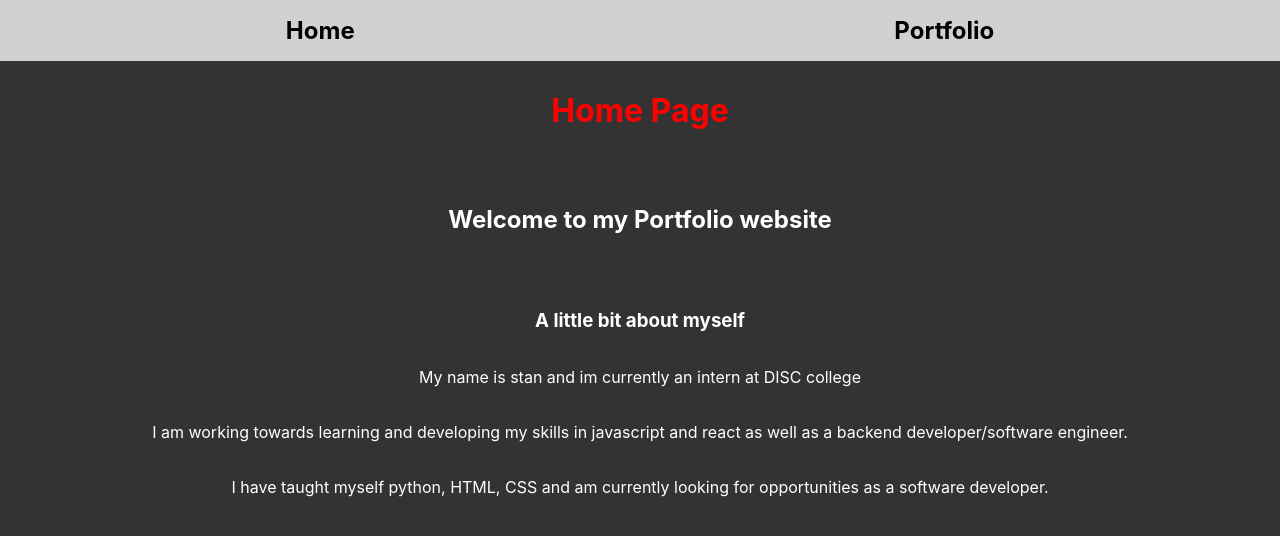
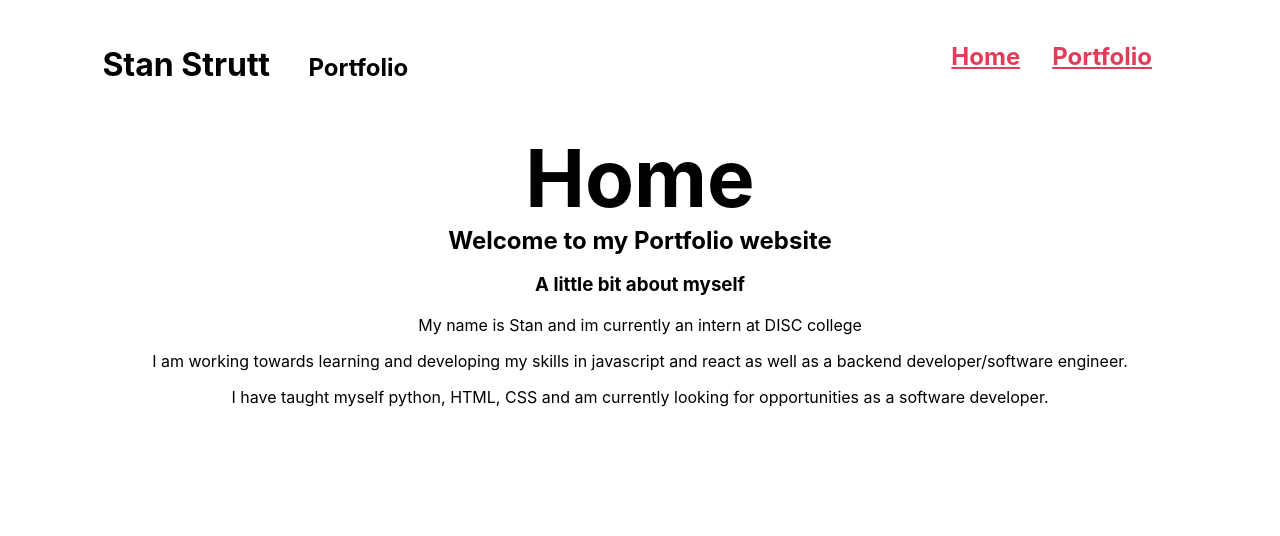
Before and after one commit to StanStrutt/Portfolio-Website, a React (Create React App) app: page / in a window 1280 px wide. Shown: the top 536 px of the page. Built offline with nearby package versions, Linux system fonts and the light colour scheme.

Commit message:
Complete design change

```diff
--- a/src/App.css
+++ b/src/App.css
@@ -3,7 +3,7 @@
 }
 
 body {
-  background-color: #333;
+
 }
 
 *:focus {
@@ -12,20 +12,12 @@ body {
 }
 
 h1 {
-  color: red;
+  color: rgb(0, 0, 0);
   margin: 0 30px 30px 30px;
 }
 
 .home-text h1 {
   padding-top: 30px;
-}
-
-h2 {
-  margin: 75px;
-}
-
-p {
-  margin: 35px;
 }
 
 .port-text {
@@ -59,7 +51,6 @@ p {
   color: white;
 }
 
-.background {
-  background-color: #333;
-  background-size: 100vh;
+.page-title {
+  font-size: 5em;
 }
--- a/src/App.jsx
+++ b/src/App.jsx
@@ -1,10 +1,11 @@
-import React from 'react';
 import "./App.css"
 import { BrowserRouter as Router, Routes, Route } from 'react-router-dom';
 import Home from './pages/home';
 import Portfolio from './pages/portfolio';
 import Navbar from './components/Navbar';
 // import Title from './components/title';
+
+
 
 function App() {
   return (
--- a/src/components/Navbar.css
+++ b/src/components/Navbar.css
@@ -1,25 +1,56 @@
-nav {
-  background-color: rgb(209, 209, 209);
-  padding: 1rem;
 
+
+.navbar {
+    align-items: center;
+    display: flex;
+    justify-content: space-between;
+    padding: 2.8rem 0;
+    margin: 0 auto;
+    max-width: 120rem;
+    width: calc(100% - 8rem);
 }
 
-nav div {
-  display: flex;
-  text-align: left;
-  justify-content: space-around;
+.navbar-headers {
+    align-items: baseline;
+    display: flex;
+    flex-wrap: wrap;
+    justify-content: flex-start;
+    margin-top: -1rem;
 }
 
-nav h1 {
-  margin: 0;
+.name {
+    margin: 1rem 0 0 2.4rem;
 }
 
-nav a {
-  color: black;
-  text-decoration: none;
-  font-size: 1.5rem;
+.portfolio {
+    margin: 1rem 0 0 2.4rem;
 }
 
-nav a:hover {
-  color: red;
+.navbar-links {
+    align-items: center;
+    display: flex;
 }
+
+nav {
+    margin-top: -1rem;
+}
+
+.links a{
+    color: rgb(223, 61, 88);
+}
+
+.home-link {
+    margin-right: 2rem;
+}
+
+.portfolio-link {
+    margin-right: 4rem;
+}
+
+h2 {
+    margin: 0;
+}
+
+h1 {
+    margin: 0;
+}
--- a/src/components/Navbar.jsx
+++ b/src/components/Navbar.jsx
@@ -2,19 +2,27 @@ import React from 'react';
 import { Link } from 'react-router-dom';
 import "./Navbar.css"
 
-const Navbar = () => {
+export default function Navbar() {
   return (
-    <nav>
-      <div>
-      <h1>
-        <Link to="/" alt="Link to the Home page">Home</Link>
-        </h1>
-        <h1>
-          <Link to="/portfolio" alt="Link to the Portfolio page">Portfolio</Link>
-        </h1>
+    <header>
+      <div className='navbar'>
+        <div className='navbar-headers'>
+          <div className='name'>
+            <h1>Stan Strutt</h1>
+          </div>
+          <div className='portfolio'>
+            <h2>Portfolio</h2>
+          </div>
         </div>
-    </nav>
+        <div className='navbar-links'>
+          <nav>
+            <h2 className='links'>
+              <Link className="home-link" to="/" alt="Link to the Home page">Home</Link>
+              <Link className="portfolio-link" to="/portfolio" alt="Link to the Portfolio page">Portfolio</Link>
+            </h2>
+          </nav>
+        </div>
+      </div>
+    </header>
   );
 };
-
-export default Navbar;
--- a/src/pages/home.jsx
+++ b/src/pages/home.jsx
@@ -4,11 +4,11 @@ export default function Home() {
   return (
     <div className='Home'>
       <div className='background'>
-        <div className='home-text'>
-          <h1>Home Page</h1>
+        <h1 className='page-title'>Home</h1>
+          <div className='line-box'>
             <h2>Welcome to my Portfolio website</h2>
             <h3>A little bit about myself</h3>
-          <p>My name is stan and im currently an intern at DISC college
+            <p>My name is Stan and im currently an intern at DISC college
               </p>
             <p>I am working towards learning and developing my skills in javascript
               and react as well as a backend developer/software engineer.
```
Lines whose indentation alone changed are shown as unchanged.
